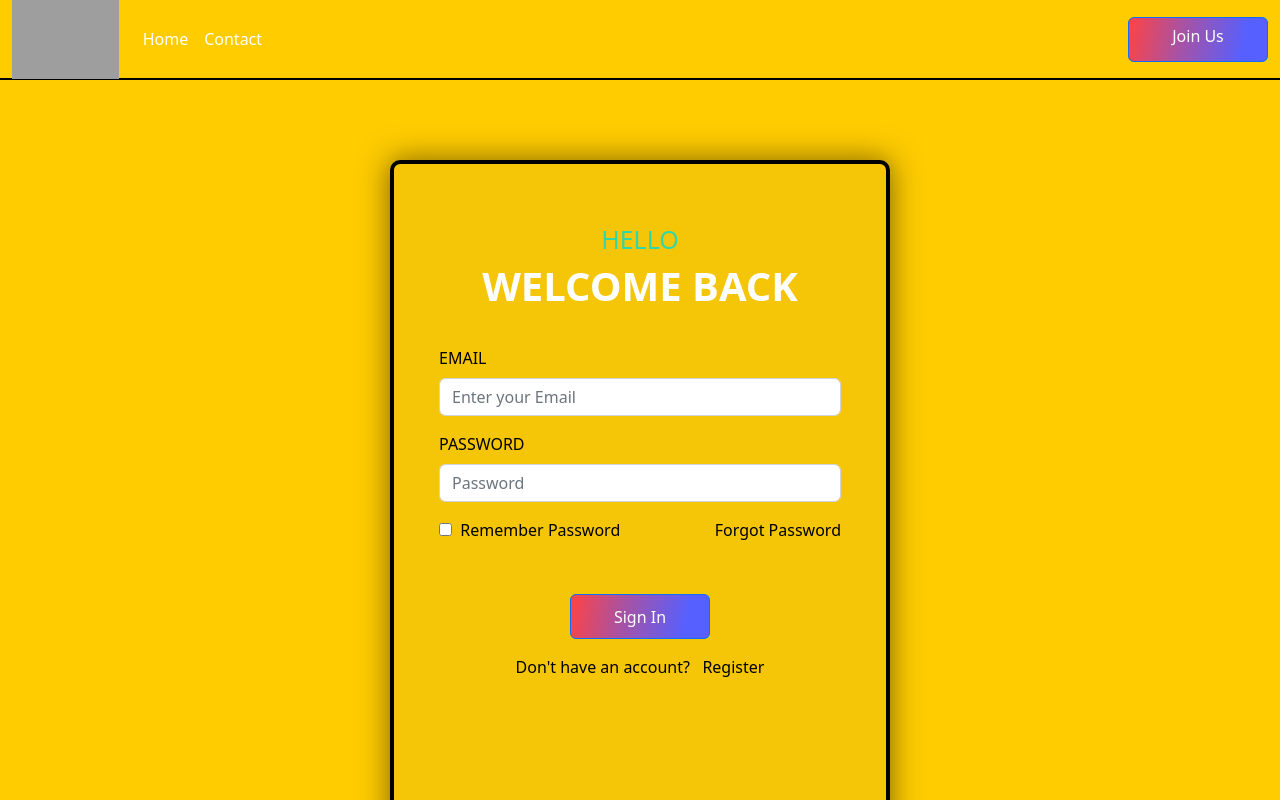
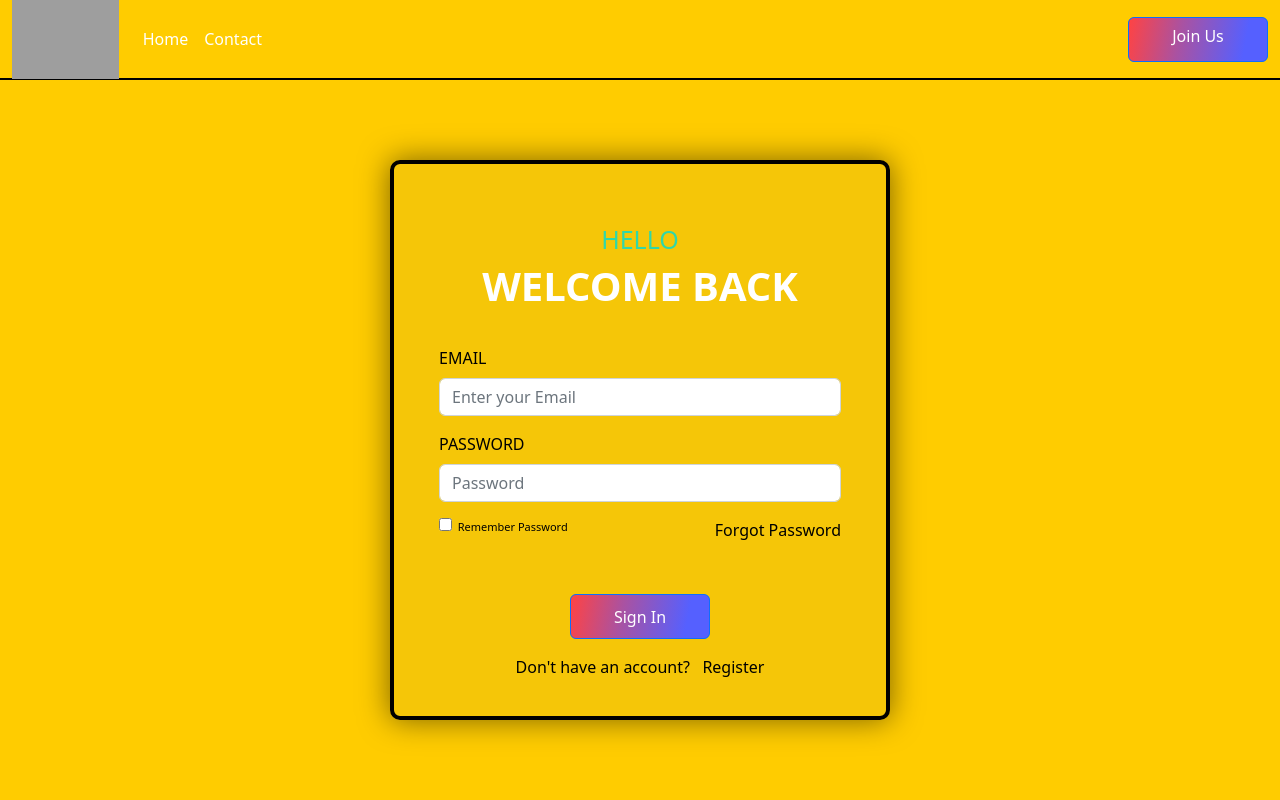
Before and after one commit to Mjvirusofficial/Movie-Booking-Application-by-DheerajSir, a React (Create React App) app: page /signin in a window 1280 px wide. Shown: the top 800 px of the page. Built offline with nearby package versions, Linux system fonts and the light colour scheme; grey boxes are pictures that could not be loaded.

Commit message:
Signin complete

```diff
--- a/src/Feature/User/Signin/Signin.css
+++ b/src/Feature/User/Signin/Signin.css
@@ -1,5 +1,5 @@
 .signinContainer{
-    height: 110vh;
+    height: 90vh;
     display: flex;
     justify-content: center;
     background-color: #ffcc00;
@@ -14,8 +14,8 @@
     background-color: rgba(68, 90, 153, 0.051);
     padding: 60px 45px;
     box-shadow: 0px 0px 29.4px 0.6px rgb(0 0 0 / 50%);
-    margin-left: 20px;
-    margin-right: 20px;
+    margin-left: 10px;
+    margin-right: 10px;
 }
 
 .welcomeText{
@@ -84,3 +84,7 @@ input::placeholder{
     text-decoration: none;
     color: #6d7bba;
 }
+
+.sp{
+   font-size: 11px;
+}
--- a/src/Feature/User/Signin/Signin.jsx
+++ b/src/Feature/User/Signin/Signin.jsx
@@ -32,15 +32,17 @@ export function Signin(){
                 </div>
 
                 <div className="linkWrapper mb-3">
-                    <span>
+                    <span className="sp">
                     <input type="checkbox" ></input> &nbsp;
                     <NavLink style={{textDecoration: 'none' , color: 'black'}} to="" >
                         Remember Password
                     </NavLink>
                     </span>
-                    <NavLink style={{textDecoration: 'none' , color: 'black'}} to="">
+                   <span>
+                   <NavLink  style={{textDecoration: 'none' , color: 'black'}} to="">
                         Forgot Password
                     </NavLink>
+                   </span>
                 </div>
                 <div className="btn-wrapper">
                 <button className="btn btn-primary mb-3">
```
